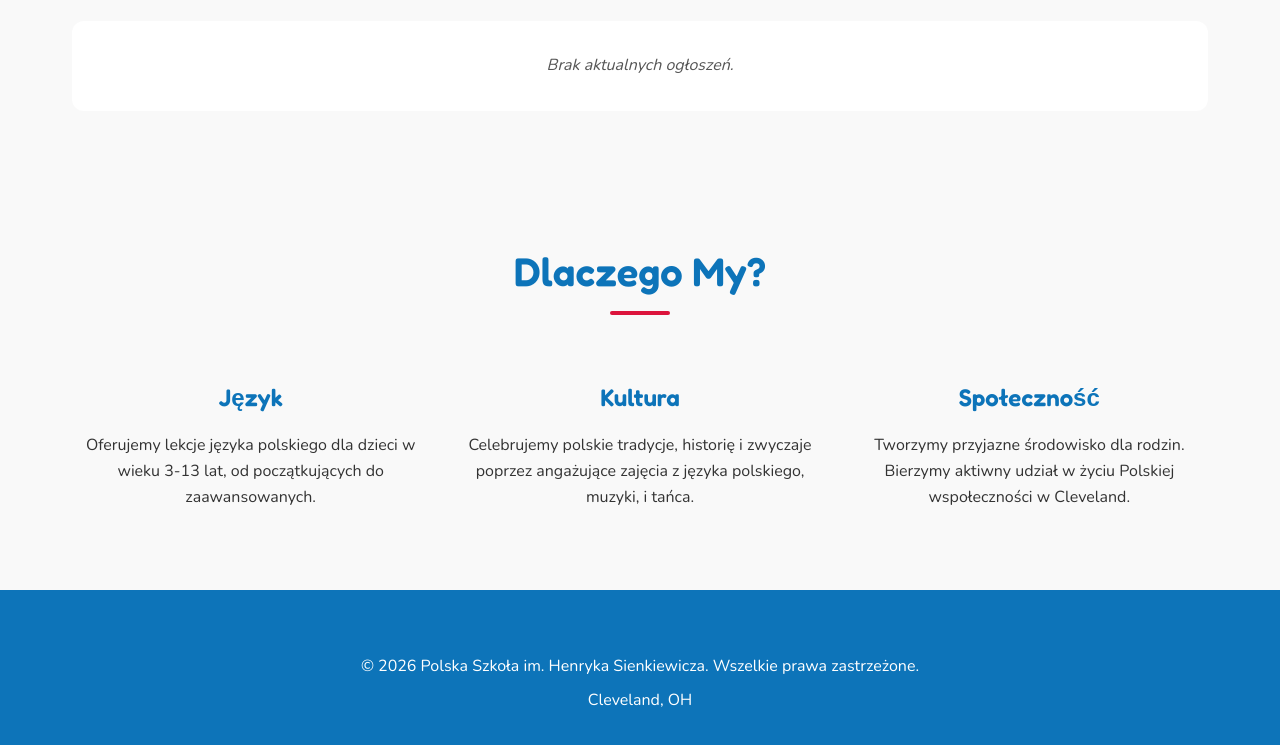
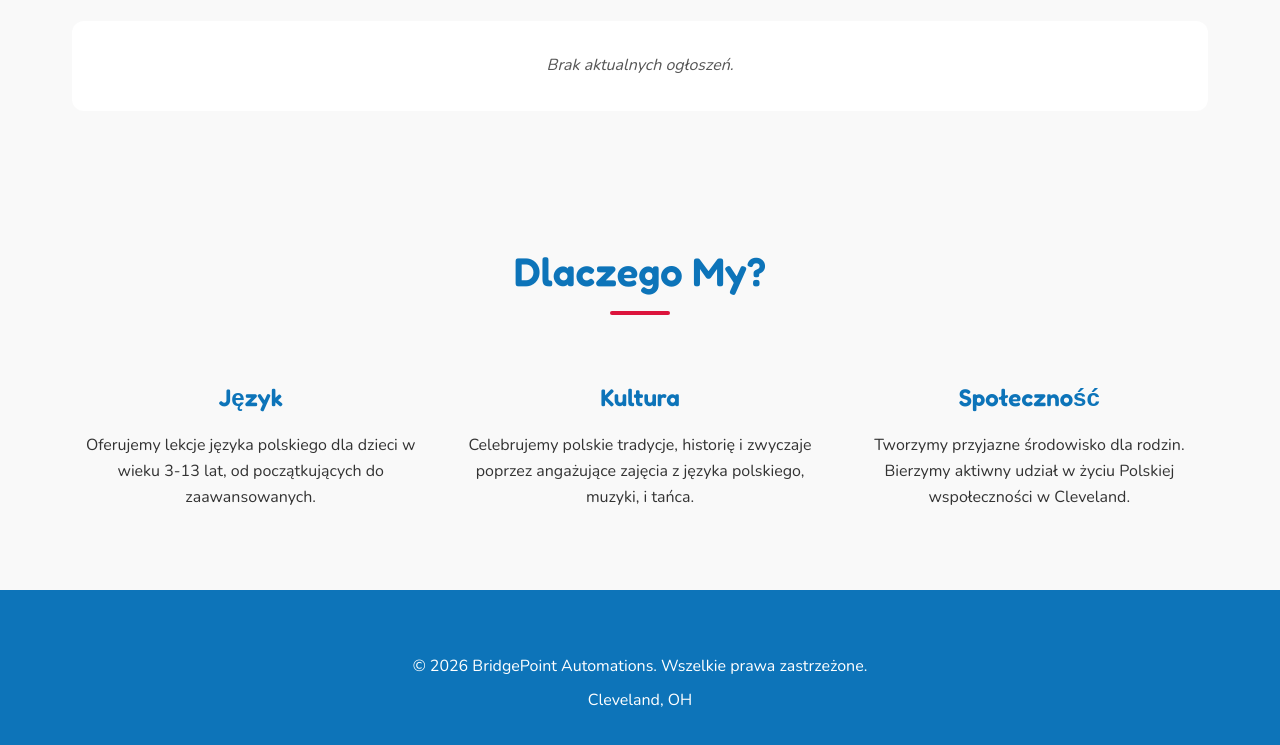
Before and after one commit to 14viverosi/henryk-sienkiewicz-polish-school, a website built with Vite: page index.html in a window 1280 px wide. Shown: the part 741-1486 px from the top of the page. Built offline with nearby package versions, Linux system fonts and the light colour scheme.

Commit message:
Update footer copyright to BridgePoint Automations

```diff
--- a/assets/js/translations.js
+++ b/assets/js/translations.js
@@ -35,7 +35,7 @@ const translations = {
         feature_community_title: "Społeczność",
         feature_community_desc: "Tworzymy przyjazne środowisko dla rodzin. Bierzymy aktiwny udział w życiu Polskiej wspołeczności w Cleveland.",
 
-        footer_rights: "© 2026 Polska Szkoła im. Henryka Sienkiewicza. Wszelkie prawa zastrzeżone.",
+        footer_rights: "© 2026 BridgePoint Automations. Wszelkie prawa zastrzeżone.",
         footer_location: "Cleveland, OH",
 
         about_title: "O Nas",
@@ -118,7 +118,7 @@ const translations = {
         feature_community_title: "Community",
         feature_community_desc: "Creating a welcoming environment for families to connect and share their heritage in Cleveland.",
 
-        footer_rights: "© 2026 Henryk Sienkiewicz Polish School. All Rights Reserved.",
+        footer_rights: "© 2026 BridgePoint Automations. All Rights Reserved.",
         footer_location: "Cleveland, OH",
 
         about_title: "About Us",
--- a/index.html
+++ b/index.html
@@ -87,7 +87,7 @@
     </main>
 
     <footer>
-        <p data-i18n="footer_rights">&copy; 2026 Polska Szkoła im. Henryka Sienkiewicza. Wszelkie prawa zastrzeżone.</p>
+        <p data-i18n="footer_rights">&copy; 2026 BridgePoint Automations. Wszelkie prawa zastrzeżone.</p>
         <p data-i18n="footer_location">Cleveland, OH</p>
     </footer>
 
```
Also changed, not shown: about.html (+1 -1 lines), announcements.html (+1 -1 lines), contact.html (+1 -1 lines), events.html (+1 -1 lines).
